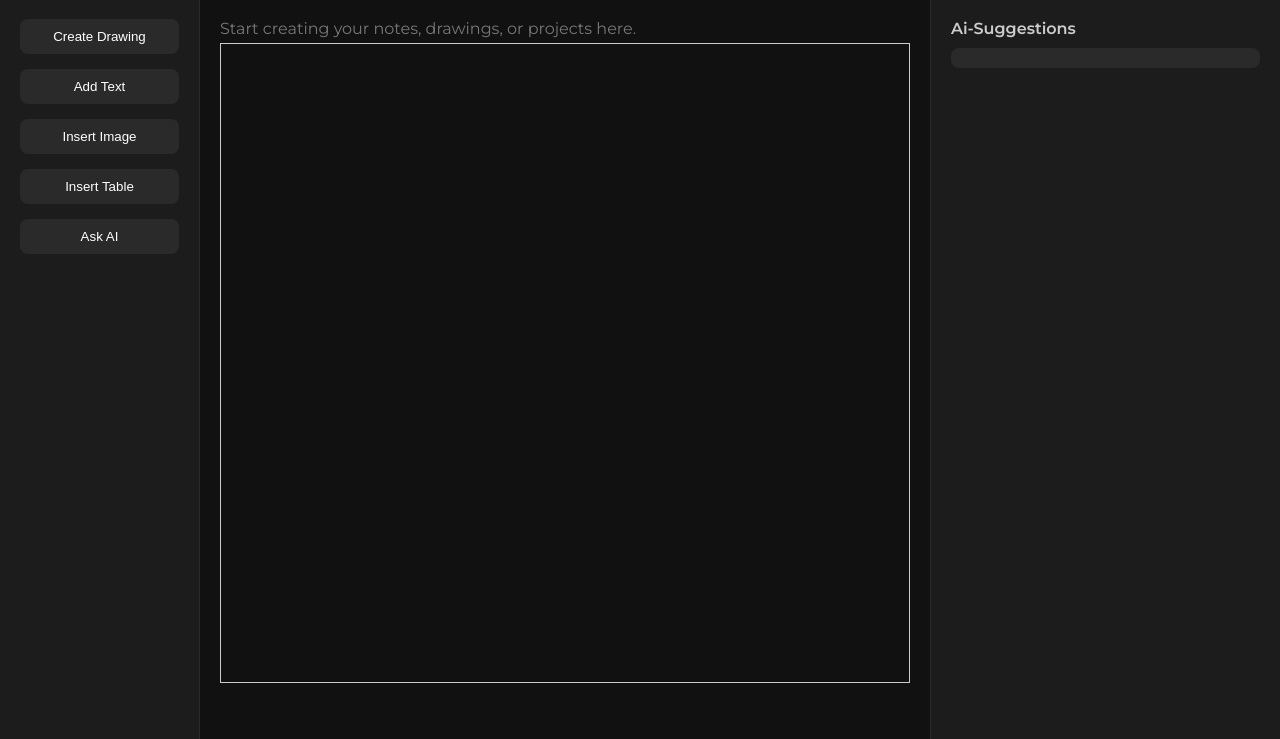
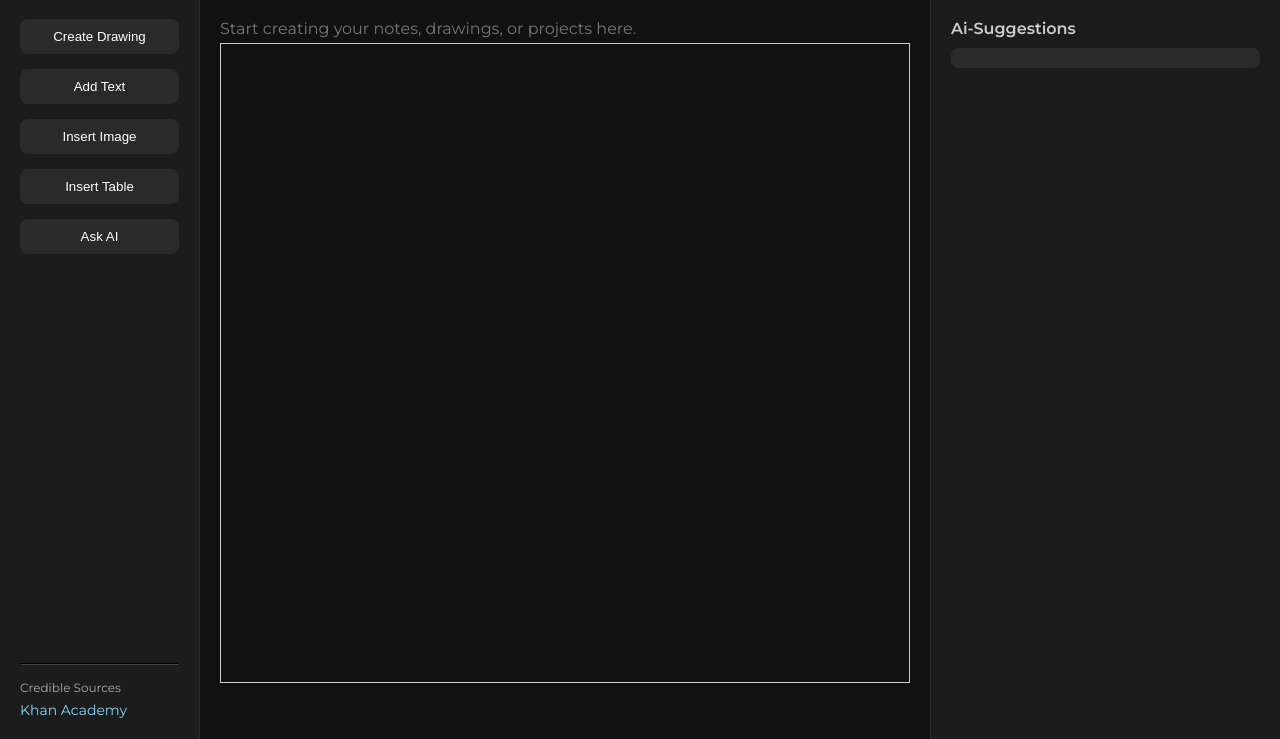
Before and after one commit to W1nnie69/imp-thing, a Flask app: page /workspace in a window 1280 px wide. Shown: the part 61-800 px from the top of the page. Run offline with Flask 3, Linux system fonts and the light colour scheme; data that the repository does not hold is empty.

Commit message:
ver 0.16
added a credible sources on the workplace

```diff
--- a/templates/workspace.html
+++ b/templates/workspace.html
@@ -167,6 +167,14 @@
       <button>Insert Image</button>
       <button>Insert Table</button>
       <button id="askAiButton" onclick="sendNotesToAIHelper()">Ask AI</button>
+
+
+      <!-- ✅ Credible Sources section -->
+      <div style="margin-top: auto;">
+        <hr style="border-color: #444; margin: 15px 0;">
+        <div style="font-size: 12px; color: #aaa; margin-bottom: 5px;">Credible Sources</div>
+        <a href="https://www.khanacademy.org" target="_blank" style="color: #80d8ff; font-size: 14px; text-decoration: none;">Khan Academy</a>
+      </div>
     </div>
 
     <div class="main-content">
```
